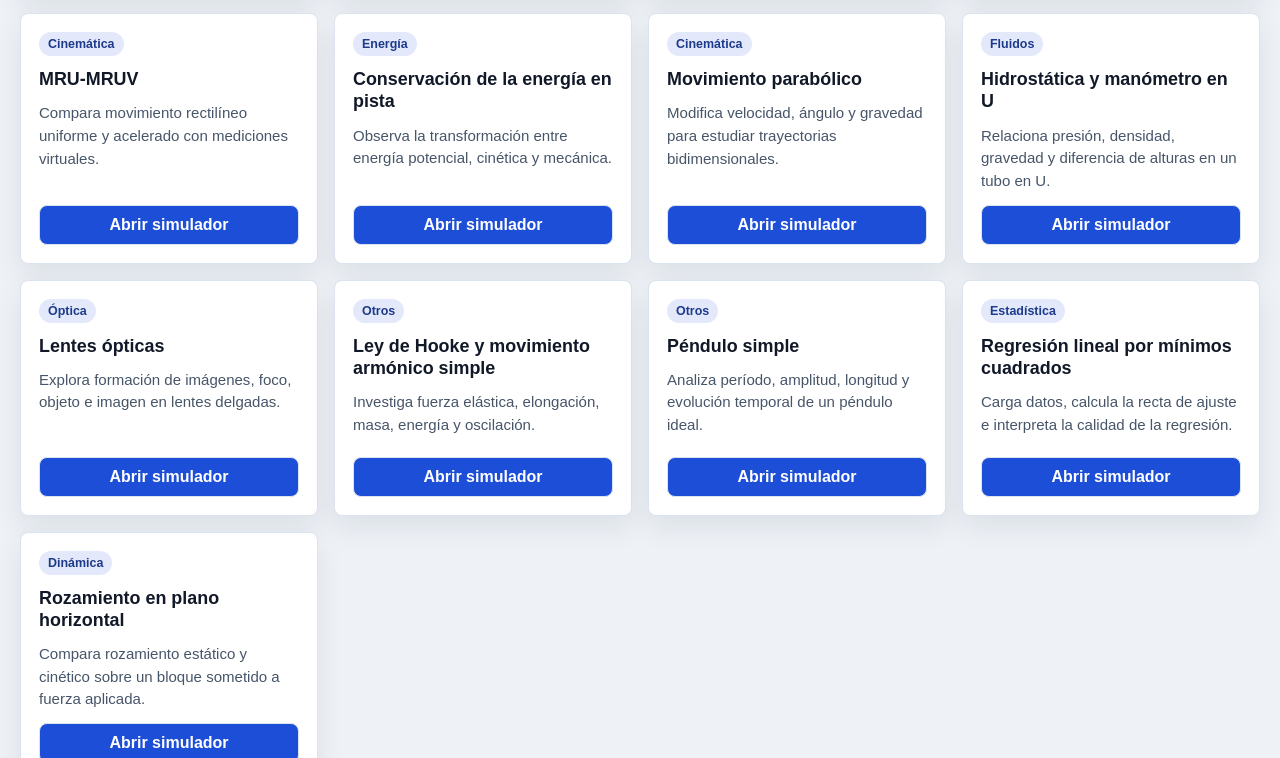
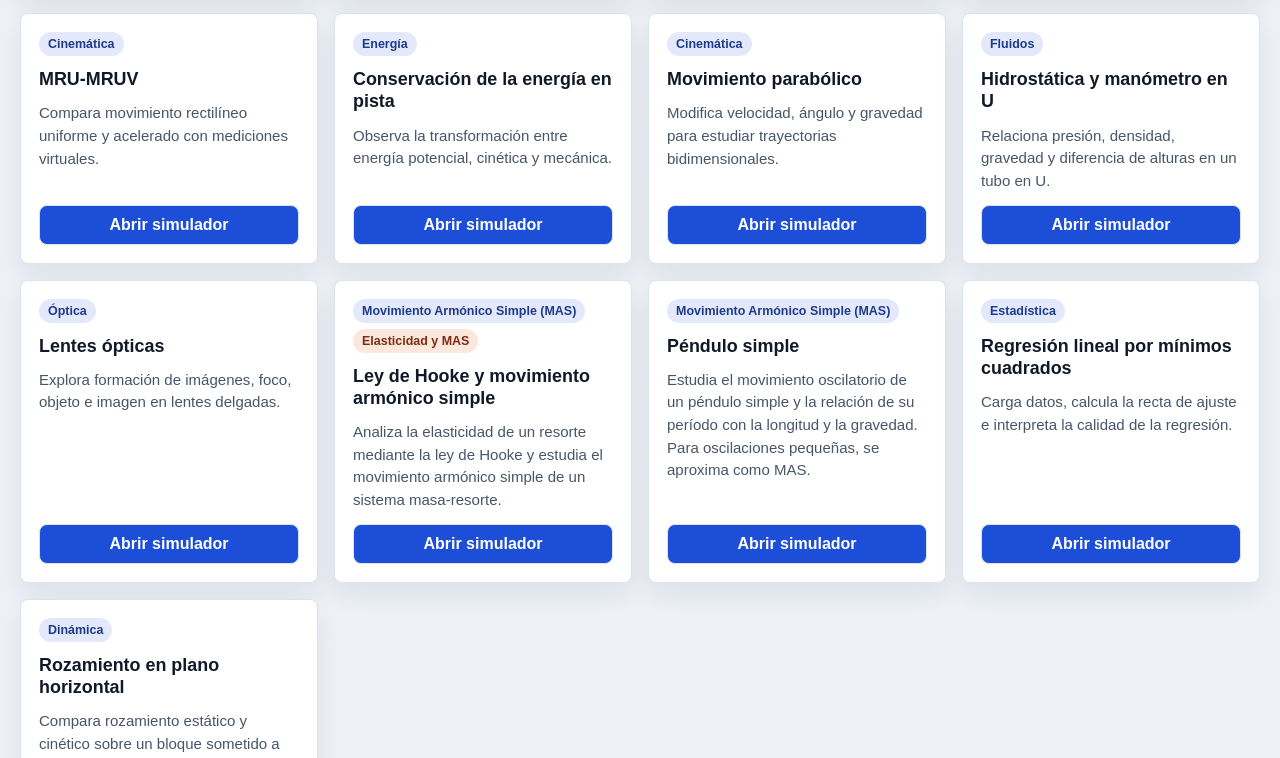
Before and after one commit to jorchimalve/Simuladores-de-Fisica, a plain HTML site: page index.html in a window 1280 px wide. Shown: the part 665-1423 px from the top of the page. Drawn offline with Linux system fonts and the light colour scheme.

Commit message:
Reorganizar simuladores de MAS y elasticidad

```diff
--- a/assets/css/site.css
+++ b/assets/css/site.css
@@ -255,6 +255,12 @@ h1 {
   display: none;
 }
 
+.tag-row {
+  display: flex;
+  flex-wrap: wrap;
+  gap: 6px;
+}
+
 .tag {
   width: fit-content;
   padding: 5px 9px;
@@ -265,9 +271,20 @@ h1 {
   font-weight: 700;
 }
 
+body.dark .tag.secondary,
+.tag.secondary {
+  color: #7c2d12;
+  background: rgba(234, 88, 12, 0.14);
+}
+
 body.dark .tag {
   color: #bfdbfe;
   background: rgba(96, 165, 250, 0.18);
+}
+
+body.dark .tag.secondary {
+  color: #fed7aa;
+  background: rgba(251, 146, 60, 0.18);
 }
 
 .simulator-card h2 {
--- a/index.html
+++ b/index.html
@@ -34,6 +34,8 @@
           <button class="filter-button" type="button" data-filter="Cinemática">Cinemática</button>
           <button class="filter-button" type="button" data-filter="Dinámica">Dinámica</button>
           <button class="filter-button" type="button" data-filter="Energía">Energía</button>
+          <button class="filter-button" type="button" data-filter="Movimiento Armónico Simple (MAS)">Movimiento Armónico Simple (MAS)</button>
+          <button class="filter-button" type="button" data-filter="Elasticidad">Elasticidad</button>
           <button class="filter-button" type="button" data-filter="Fluidos">Fluidos</button>
           <button class="filter-button" type="button" data-filter="Óptica">Óptica</button>
           <button class="filter-button" type="button" data-filter="Estadística">Estadística</button>
@@ -112,17 +114,22 @@
           <a class="open-link" href="./simuladores/simulador_lentes_opticas/index.html">Abrir simulador</a>
         </article>
 
-        <article class="simulator-card" data-category="Otros" data-title="Ley de Hooke y movimiento armónico simple">
-          <span class="tag">Otros</span>
+        <article class="simulator-card" data-category="Movimiento Armónico Simple (MAS)|Elasticidad" data-title="Ley de Hooke y movimiento armónico simple" data-search="MAS movimiento armónico simple oscilaciones elasticidad ley de Hooke resorte fuerza restauradora constante elástica deformación elongación periodo frecuencia masa-resorte">
+          <div class="tag-row">
+            <span class="tag">Movimiento Armónico Simple (MAS)</span>
+            <span class="tag secondary">Elasticidad y MAS</span>
+          </div>
           <h2>Ley de Hooke y movimiento armónico simple</h2>
-          <p>Investiga fuerza elástica, elongación, masa, energía y oscilación.</p>
+          <p>Analiza la elasticidad de un resorte mediante la ley de Hooke y estudia el movimiento armónico simple de un sistema masa-resorte.</p>
           <a class="open-link" href="./simuladores/simulador_ley_de_hooke/index.html">Abrir simulador</a>
         </article>
 
-        <article class="simulator-card" data-category="Otros" data-title="Péndulo simple">
-          <span class="tag">Otros</span>
+        <article class="simulator-card" data-category="Movimiento Armónico Simple (MAS)" data-title="Péndulo simple" data-search="MAS movimiento armónico simple oscilaciones péndulo pendulo periodo frecuencia longitud gravedad pequeñas oscilaciones">
+          <div class="tag-row">
+            <span class="tag">Movimiento Armónico Simple (MAS)</span>
+          </div>
           <h2>Péndulo simple</h2>
-          <p>Analiza período, amplitud, longitud y evolución temporal de un péndulo ideal.</p>
+          <p>Estudia el movimiento oscilatorio de un péndulo simple y la relación de su período con la longitud y la gravedad. Para oscilaciones pequeñas, se aproxima como MAS.</p>
           <a class="open-link" href="./simuladores/simulador_pendulo_simple/index.html">Abrir simulador</a>
         </article>
 
@@ -176,8 +183,9 @@
         let visibleCount = 0;
 
         cards.forEach((card) => {
-          const text = normalize(card.textContent);
-          const categoryMatches = active === "Todos" || card.dataset.category === active;
+          const text = normalize(`${card.textContent} ${card.dataset.search || ""} ${card.dataset.title || ""}`);
+          const categories = (card.dataset.category || "").split("|");
+          const categoryMatches = active === "Todos" || categories.includes(active);
           const searchMatches = !query || text.includes(query);
           const visible = categoryMatches && searchMatches;
           card.hidden = !visible;
```
Also changed, not shown: simuladores/simulador_ley_de_hooke/index.html (+1 -1 lines), simuladores/simulador_pendulo_simple/index.html (+1 -1 lines), README.md.
